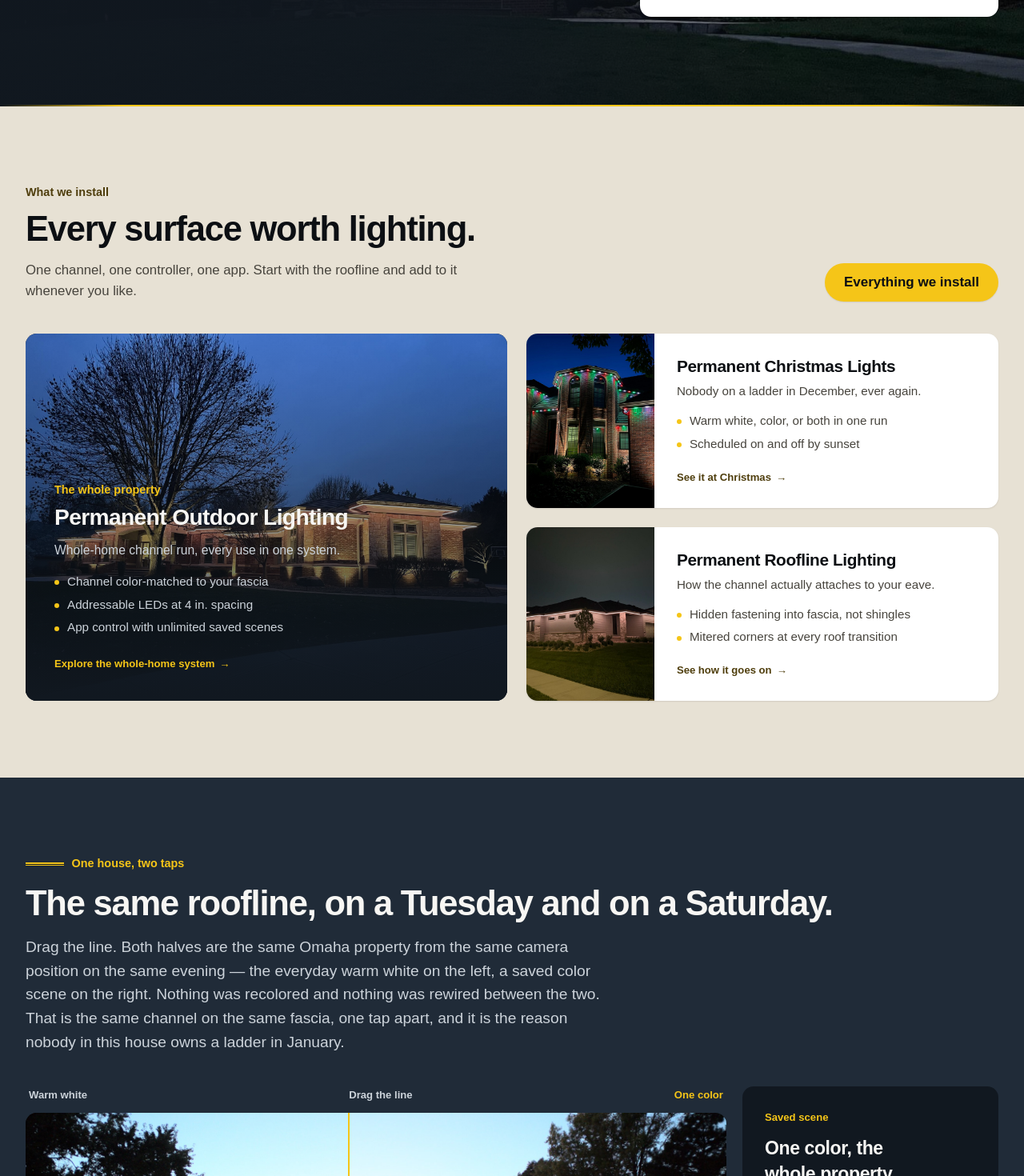
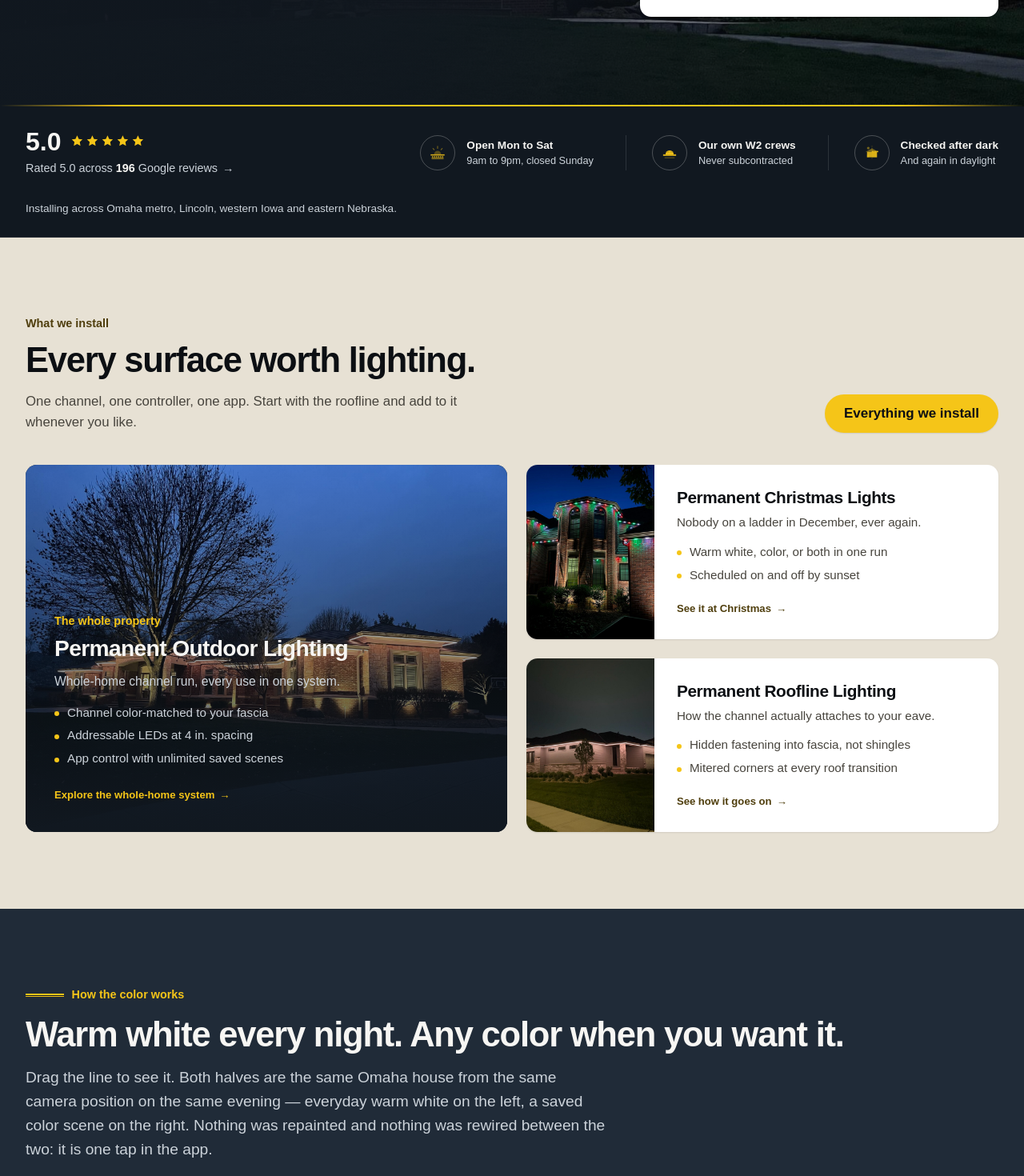
Before and after one commit to kvelasquez315/brytr-site, a Next.js app: page / in a window 1280 px wide. Shown: the part 675-2145 px from the top of the page at 80% size. Built offline with nearby package versions, Linux system fonts and the light colour scheme; a web font is replaced by a local one.

Commit message:
Freedom's section order, and a plain headline on the colour demo

```diff
--- a/app/page.tsx
+++ b/app/page.tsx
@@ -3,6 +3,7 @@ import { navTree } from "@/content/nav";
 import { Footer } from "@/components/site/footer";
 import { Hero } from "@/components/sections/hero";
 import { SceneWipe } from "@/components/sections/scene-wipe";
+import { ProofRail } from "@/components/sections/proof-rail";
 import { Installs, Proof, Band, Work, Hardware, Closer } from "@/components/sections/home-v2";
 import { Jsonld, localBusiness } from "@/lib/schema";
 
@@ -12,11 +13,25 @@ export default function Home() {
       <Jsonld data={localBusiness()} />
       <Header nav={navTree} />
       <main>
-        {/* EIGHT SECTIONS, AND THE VOCABULARY IS THE CARD, THE PILL AND THE BENTO.
+        {/* NINE SECTIONS, IN FREEDOM EXTERIORS' ORDER, AND EVERY ONE OF THEM SAYS WHAT IT IS.
           *
-          * Which is what propertypest.com and trugreen.com actually use - see the note at the top
-          * of home-v2.tsx for how four rounds went wrong on that point. Every section here is one
-          * of the two references' own compositions, in Brytr's navy, cream and amber.
+          * The client, scrolling the live page: "I'm not sure what I'm looking at when I'm
+          * scrolling through. It needs to be like I know what I'm looking at." So I opened
+          * freedomexteriorsusa.com, which he named, and the thing it does relentlessly is label
+          * every section - OUR SERVICES, WHY HOMEOWNERS CHOOSE US, WHO WE ARE, AREAS WE SERVE -
+          * with an accent eyebrow, a plain headline that names the section, and exactly one line
+          * of explanation. Every header on this page now goes through one SectionHead component so
+          * none of them can drift, and the comments beside the calls below are those labels.
+          *
+          * THE ORDER IS FREEDOM'S TOO. Trust band immediately under the hero, then services, then
+          * the product demo, then the work, then the reasons, then reviews LATE (Freedom puts its
+          * testimonials near the foot, not in the middle), then one coloured call to action, then
+          * the form. Reviews used to sit fourth, which spent the page's proof before the reader
+          * had seen any of the work it was about.
+          *
+          * The vocabulary is still the card, the pill and the bento, which is what
+          * propertypest.com and trugreen.com actually use - see the note at the top of
+          * home-v2.tsx for how four rounds went wrong on that point.
           *
           * WHAT LEFT THE HOME PAGE, AND WHERE IT LIVES NOW. Nothing was deleted. Each of these
           * was already a full page, said better, and the home page was repeating it:
@@ -28,16 +43,17 @@ export default function Home() {
           *   the tabbed house detail   → /recent-projects
           *
           * THE GROUND CHANGE IS STILL THE ONLY DIVIDER between sections, and it alternates the
-          * whole way down: photograph, muted, raise, background, accent, primary, muted, then
+          * whole way down: photograph, primary, muted, raise, primary, muted, background, accent,
           * background into the dark footer. No rules, no borders drawn between two sections. */}
-        <Hero />          {/* 1 · photograph, form card, trust bar on it · photo      */}
-        <Installs />      {/* 2 · bento: one tall card, two stacked     · muted      */}
-        <SceneWipe />     {/* 3 · the signature, the only widget        · raise      */}
-        <Proof />         {/* 4 · Google-style review cards             · background */}
-        <Band />          {/* 5 · the amber band, a colour landmark     · accent     */}
-        <Work />          {/* 6 · bento gallery, one tall + a 2x2       · primary    */}
-        <Hardware />      {/* 7 · Haven cards + the crew stat card      · muted      */}
-        <Closer />        {/* 8 · the form, and the phone number        · background */}
+        <Hero />          {/* 1 · photograph, headline, form card       · photo      */}
+        <ProofRail />     {/* 2 · the trust band, Property Pest's shape · primary    */}
+        <Installs />      {/* 3 · OUR SERVICES - bento of three         · muted      */}
+        <SceneWipe />     {/* 4 · HOW THE COLOR WORKS - the wipe        · raise      */}
+        <Work />          {/* 5 · OUR WORK - bento gallery              · primary    */}
+        <Hardware />      {/* 6 · WHY HOMEOWNERS CHOOSE US - Haven      · muted      */}
+        <Proof />         {/* 7 · REVIEWS - Google-style cards          · background */}
+        <Band />          {/* 8 · the amber call to action              · accent     */}
+        <Closer />        {/* 9 · FREE CONSULTATION - the form          · background */}
       </main>
       <Footer />
       <MobileCallBar />
--- a/components/sections/scene-wipe.tsx
+++ b/components/sections/scene-wipe.tsx
@@ -18,7 +18,13 @@ import { Elevation } from "./elevation";
  * rather than warm white, so this section was captioning the wrong colour of light as the
  * default. See the note on the hero pair in content/images.ts — the pool-deck shoot turned
  * out to be one property photographed in both states, which is what this device needed all
- * along. */
+ * along.
+ *
+ * THE HEADER SAYS WHAT THIS IS NOW. It used to open "One house, two taps" over "The same
+ * roofline, on a Tuesday and on a Saturday", which is a nice line and tells a homeowner nothing.
+ * This section is the demo of the single feature the product is bought for, and a reader
+ * scrolling past could not tell. "How the color works" over "Warm white every night. Any color
+ * when you want it." names it. */
 
 const warmSpecs = [
   ["Everyday scene", "Warm white, roofline and grounds"],
@@ -70,9 +76,9 @@ export function SceneWipe() {
       <div className="shell">
         <SectionHead
           onDark
-          eyebrow="One house, two taps"
-          title="The same roofline, on a Tuesday and on a Saturday."
-          lede="Drag the line. Both halves are the same Omaha property from the same camera position on the same evening — the everyday warm white on the left, a saved color scene on the right. Nothing was recolored and nothing was rewired between the two. That is the same channel on the same fascia, one tap apart, and it is the reason nobody in this house owns a ladder in January."
+          eyebrow="How the color works"
+          title="Warm white every night. Any color when you want it."
+          lede="Drag the line to see it. Both halves are the same Omaha house from the same camera position on the same evening — everyday warm white on the left, a saved color scene on the right. Nothing was repainted and nothing was rewired between the two: it is one tap in the app."
         />
 
         <div className="mt-10 grid gap-5 lg:grid-cols-[1fr_20rem]">
```
